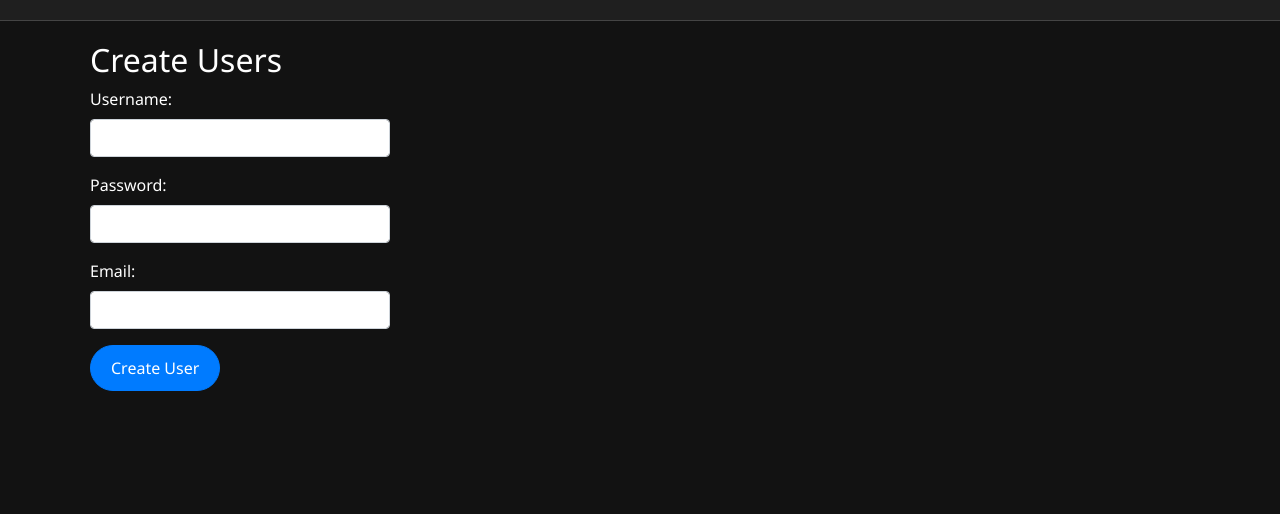
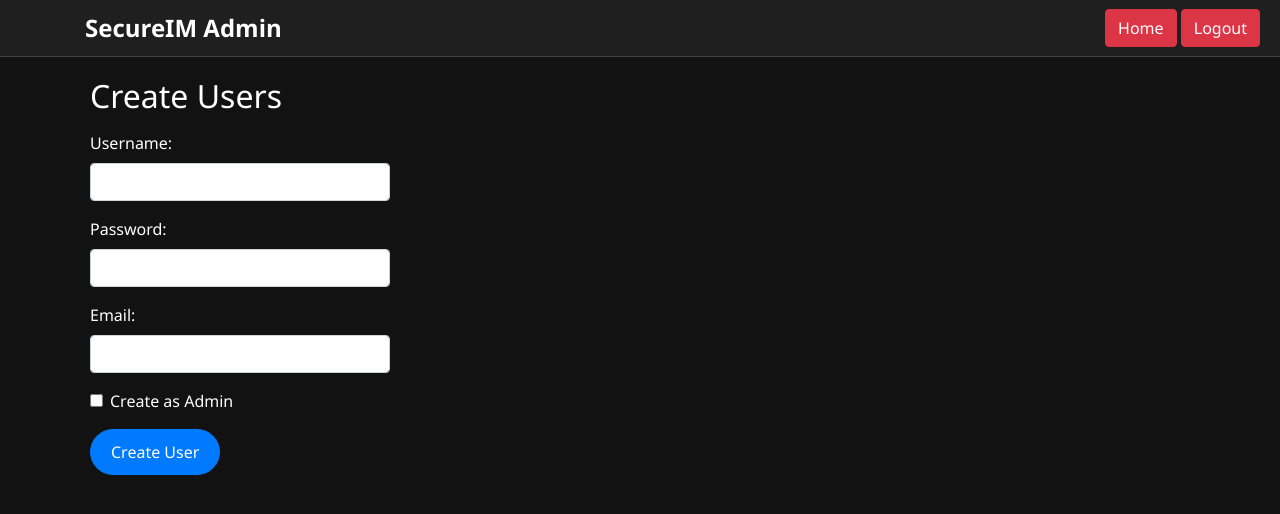
Before and after one commit to AksharaPalanichamy/pythonMesanger, a Django app: page /admin/create-users/ in a window 1280 px wide. Shown: the top 514 px of the page. Run offline with Django 5.2, Linux system fonts and the light colour scheme; the visitor is signed in with stand-in values (Sample User, id 1); some libraries are stand-ins or nearby versions.

Commit message:
some admin changes

```diff
--- a/project/app/templates/admin/base_site.html
+++ b/project/app/templates/admin/base_site.html
@@ -58,14 +58,19 @@
     <div class="dashboard-header">
         <div class="container">
             <span class="dashboard-title">{{ site_header }}</span>
-            {% block logout_button %}{% endblock %}
+            <div style="position: absolute; top: 9px; right: 20px;">
+                {% if show_home_button %}
+                    <form method="post" action="{% url 'admin:index' %}" style="display: inline;">
+                        {% csrf_token %}
+                        <button type="submit" class="btn btn-danger">Home</button>
+                    </form>
+                {% endif %}
+                <form method="post" action="{% url 'admin:logout' %}" style="display: inline;">
+                    {% csrf_token %}
+                    <button type="submit" class="btn btn-danger">Logout</button>
+                </form>
+            </div>
         </div>
-        <!-- <div style="position: absolute; top: 9px; right: 20px;">
-            <form method="post" action="{% url 'admin:logout' %}" style="display: inline;">
-                {% csrf_token %}
-                <button type="submit" class="btn btn-danger">Logout</button>
-            </form>
-        </div> -->
     </div>
 
     <div class="container dashboard-content">
--- a/project/app/templates/admin/create_users.html
+++ b/project/app/templates/admin/create_users.html
@@ -2,8 +2,15 @@
 
 {% block title %}Create Users{% endblock %}
 
+
 {% block content %}
-<h2>Create Users</h2>
+<!-- <h2>Create Users</h2> -->
+<div class="row">
+    <div class="col-md-12">
+        <h2>Create Users</h2>
+        <p></p>
+    </div>
+</div>
 
 <!-- Display messages -->
 {% if messages %}
@@ -28,6 +35,10 @@
         <label for="email">Email:</label>
         <input type="email" class="form-control" name="email" id="email" required style="max-width: 300px;">
     </div>
+    <div class="form-group form-check">
+        <input type="checkbox" class="form-check-input" name="is_admin" id="is_admin">
+        <label class="form-check-label" for="is_admin">Create as Admin</label>
+    </div>
     <button type="submit" class="btn btn-primary">Create User</button>
 </form>
 {% endblock %}
--- a/project/app/templates/admin/login.html
+++ b/project/app/templates/admin/login.html
@@ -67,6 +67,8 @@
                 {{ form.as_p }}
 
                 <button type="submit" class="btn btn-primary">Log In</button>
+                <p class="mt-3 login-link">Login as user? <a href="{% url 'login' %}">Login here</a>.</p>
+
             </form>
         </div>
     </div>
--- a/project/app/views.py
+++ b/project/app/views.py
@@ -110,7 +110,13 @@ def block_users_view(request):
             messages.error(request, 'User not found.')
 
     users = User.objects.filter(is_active=True)  # List only active users
-    return render(request, 'admin/block_users.html', {'users': users})
+    context = {
+        'users': users,
+        'site_title': 'Admin Portal',  # Custom site title
+        'site_header': 'SecureIM Admin',  # Custom site header
+        'show_home_button':True
+    }
+    return render(request, 'admin/block_users.html', context)
 
 @user_passes_test(lambda u: u.is_superuser)
 def delete_chat_rooms_view(request):
@@ -124,22 +130,37 @@ def delete_chat_rooms_view(request):
             messages.error(request, 'Chat room not found.')
 
     chat_rooms = ChatRoom.objects.all()  # List all chat rooms
-    return render(request, 'admin/delete_chat_rooms.html', {'chat_rooms': chat_rooms})
+    context = {
+        'chat_rooms': chat_rooms,
+        'site_title': 'Admin Portal',  # Custom site title
+        'site_header': 'SecureIM Admin',  # Custom site header
+        'show_home_button':True
+    }
+    return render(request, 'admin/delete_chat_rooms.html', context)
 
 @user_passes_test(lambda u: u.is_superuser)
 def create_users_view(request):
     if request.method == 'POST':
         username = request.POST.get('username')
         password = request.POST.get('password')
+        email = request.POST.get('email')
+        is_admin=request.POST.get('is_admin')
         try:
-            user = User.objects.create_user(username=username, password=password)
+            if is_admin:
+                user=User.objects.create_superuser(username=username,email=email,password=password)
+            else:
+                user = User.objects.create_user(username=username,email=email, password=password)
             user.save()
             messages.success(request, f'User {username} has been created.')
-            return redirect('admin:index')  # Redirect to admin index after successful creation
+            return redirect('admin:create_users')  # Redirect to admin index after successful creation
         except Exception as e:
             messages.error(request, str(e))
-
-    return render(request, 'admin/create_users.html')
+    context = {
+        'site_title': 'Admin Portal',  # Set your site title
+        'site_header': 'SecureIM Admin',  # Set your site header
+        'show_home_button':True
+    }
+    return render(request, 'admin/create_users.html',context)
 
 def custom_admin_login(request):
     if request.method == 'POST':
@@ -155,5 +176,4 @@ def custom_admin_login(request):
                 messages.error(request, 'Invalid credentials or not an admin user.')
     else:
         form = AuthenticationForm()
-
     return render(request, 'admin/login.html', {'form': form})
```
Also changed, not shown: project/app/templates/admin/index.html (+5 -14 lines).
